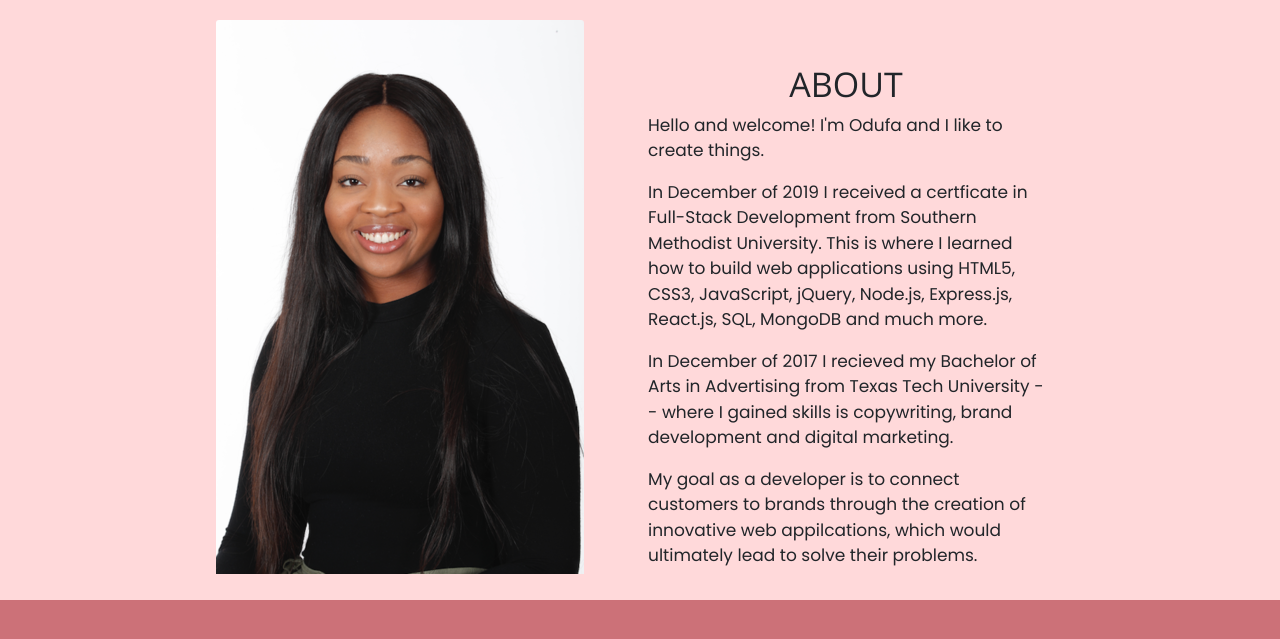
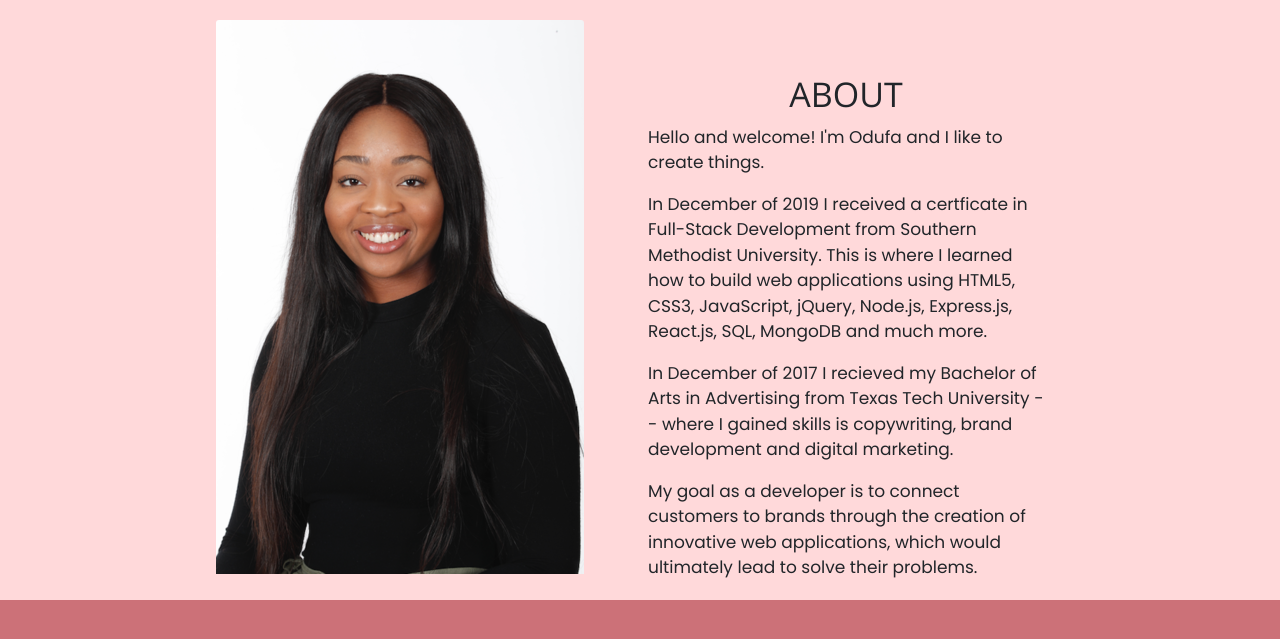
Before and after one commit to odufaatsegbua/odufaatsegbua, a plain HTML site: page index.html in a window 1280 px wide. Shown: the part 751-1390 px from the top of the page. Drawn offline with nearby package versions, Linux system fonts and the light colour scheme.

Commit message:
fixed typo in applications

```diff
--- a/assets/css/style.css
+++ b/assets/css/style.css
@@ -92,6 +92,10 @@ padding: 22px;
   font-family: 'Open Sans', sans-serif;
   font-size: 34px;
   text-align: center;
+  margin-bottom: 0%;
+  margin-top: 0%;
+  padding: 10px;
+
   }
 
 
--- a/index.html
+++ b/index.html
@@ -85,7 +85,7 @@
 
           <p class="myBio">In December of 2017 I recieved my Bachelor of Arts in Advertising from Texas Tech University -- where I gained skills is copywriting, brand development and digital marketing.</p>
 
-          <p class="myBio">My goal as a developer  is to connect customers to brands through the creation of innovative web appilcations, which would ultimately lead to solve their problems.</p>
+          <p class="myBio">My goal as a developer is to connect customers to brands through the creation of innovative web applications, which would ultimately lead to solve their problems.</p>
 
         </div>
       </div>
```
